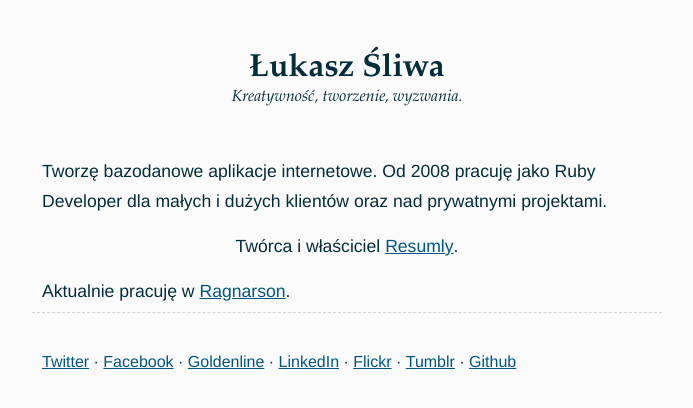
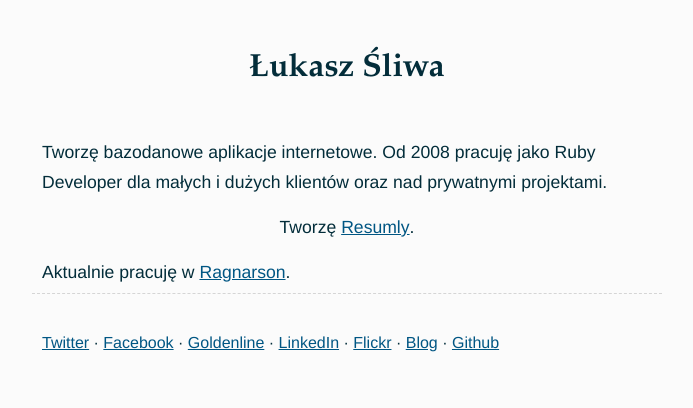
Before and after one commit to lukaszsliwa/lukaszsliwa.pl, a plain HTML site: page index.html in a window 1280 px wide. Shown: the whole page, without its empty margins (293-986 px from the left). Drawn offline with Linux system fonts and the light colour scheme.

Commit message:
content fixes & blog link

```diff
--- a/index.html
+++ b/index.html
@@ -18,7 +18,6 @@
 <body class="info">
 	<header>
 		<h1 class="fn">Łukasz Śliwa</h1>
-        <p class="motto">Kreatywność, tworzenie, wyzwania.</p>
 	</header>
     <section class="about">
         <p>
@@ -26,7 +25,7 @@
             dla małych i dużych klientów oraz nad prywatnymi projektami.
         </p>
 	<p style="text-align: center">
-		Twórca i właściciel <a href="http://resumly.com">Resumly</a>.
+		Tworzę <a href="http://resumly.com">Resumly</a>.
 	</p>
         <p>
                 Aktualnie pracuję w <a href="http://ragnarson.com">Ragnarson</a>.
@@ -44,7 +43,7 @@
         &middot;
         <a href="http://www.flickr.com/photos/lukaszsliwa/">Flickr</a>
         &middot;
-	<a href="http://mrplum.tumblr.com">Tumblr</a>
+	<a href="http://blog.lukaszsliwa.pl">Blog</a>
 	&middot;
         <a href="https://github.com/mrplum">Github</a>
 	</section>
```
